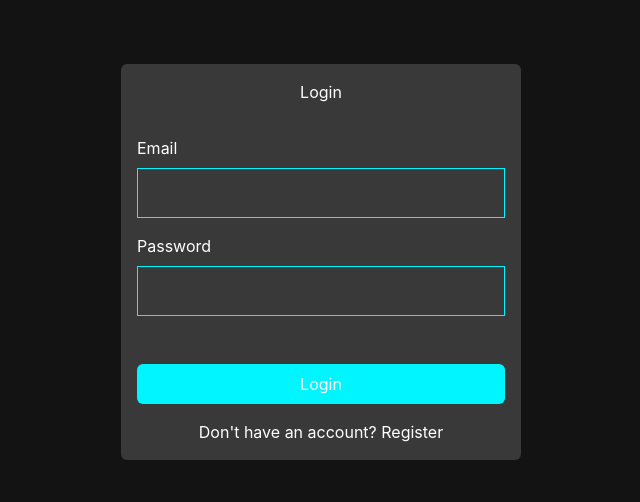
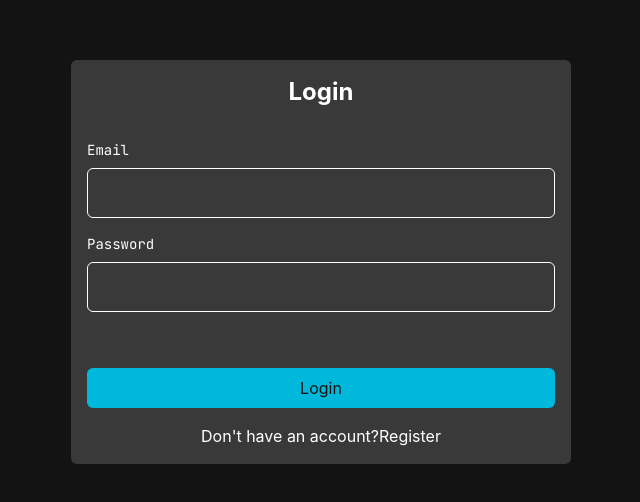
Before and after one commit to thecodemaster12/geek-station, a React (Vite) app: page /login in a window 1280 px wide. Shown: the part 138-640 px from the top of the page, without its empty margins (319-959 px from the left). Built offline with nearby package versions, Linux system fonts and the light colour scheme.

Commit message:
Update auth page

```diff
--- a/src/Pages/Auth/LoginPage.jsx
+++ b/src/Pages/Auth/LoginPage.jsx
@@ -1,26 +1,30 @@
-import { Link } from "react-router-dom"
+import { Link } from "react-router-dom";
+import InputForm from "../../components/InputForm";
+import ButtonForm from "../../components/ButtonForm";
 
 const LoginPage = () => {
   return (
     <>
-    <div className="">
-        <h1 className="text-center">Login</h1>
+      <div className="flex flex-col gap-8">
+        <h1 className="text-center text-2xl font-bold">Login</h1>
 
-        <form className="mt-8 flex flex-col gap-4" action="">
-            <div className="flex flex-col gap-2">
-                <label htmlFor="email">Email</label>
-                <input className="border border-primary py-3 px-6" type="email" name="email" id="email" />
-            </div>
-            <div className="flex flex-col gap-2">
-                <label htmlFor="password">Password</label>
-                <input className="border border-primary py-3 px-6" type="password" name="password" id="password" />
-            </div>
-            <button className="mt-8 btn bg-primary" type="submit">Login</button>
-            <p className="text-center">Don't have an account? <Link to="/register">Register</Link></p>
+        <form className="flex flex-col gap-4" action="">
+          <InputForm label="Email" type="email" name="email" />
+          <InputForm label="Password" type="password" name="password" />
+
+          <div className="mt-4 md:mt-10 flex flex-col gap-4">
+            <ButtonForm label="Login" />
+            <p className="text-center">
+              Don't have an account?
+              <Link to="/register" className="hover:text-cyan-500">
+                Register
+              </Link>
+            </p>
+          </div>
         </form>
-    </div>
+      </div>
     </>
-  )
-}
+  );
+};
 
-export default LoginPage
+export default LoginPage;
--- a/src/Pages/Auth/RegisterPage.jsx
+++ b/src/Pages/Auth/RegisterPage.jsx
@@ -1,22 +1,31 @@
-import { Link } from "react-router-dom"
-import InputForm from "../../components/InputForm"
-import ButtonForm from "../../components/ButtonForm"
+import { Link } from "react-router-dom";
+import InputForm from "../../components/InputForm";
+import ButtonForm from "../../components/ButtonForm";
 
 const RegisterPage = () => {
   return (
     <>
-        <div className="">
+      <div className="flex flex-col gap-8">
         <h1 className="text-center text-2xl font-bold">Register</h1>
 
-        <form className="mt-8 flex flex-col gap-4" action="">
-            <InputForm label="Email" type="email" name="email" />
-            <InputForm label="Password"  type="password" name="password" />
-            <ButtonForm  label="Register" />
-            <p className="text-center">Already have an account? <Link to="/login" className="hover:text-cyan-500">Login</Link></p>
+        <form className="flex flex-col gap-4" action="">
+          <InputForm label="Username" type="text" name="username" />
+          <InputForm label="Email" type="email" name="email" />
+          <InputForm label="Password" type="password" name="password" />
+
+          <div className="mt-4 md:mt-10 flex flex-col gap-4">
+            <ButtonForm label="Register" />
+            <p className="text-center">
+              Already have an account?
+              <Link to="/login" className="hover:text-cyan-500">
+                Login
+              </Link>
+            </p>
+          </div>
         </form>
-    </div>
+      </div>
     </>
-  )
-}
+  );
+};
 
-export default RegisterPage
+export default RegisterPage;
--- a/src/components/ButtonForm.jsx
+++ b/src/components/ButtonForm.jsx
@@ -1,6 +1,6 @@
 const ButtonForm = ({label}) => {
   return (
-    <button className="py-2 px-4 rounded-md cursor-pointer bg-cyan-500 hover:bg-cyan-600" type="submit">{label}</button>
+    <button className="py-2 px-4 rounded-md cursor-pointer text-dark bg-cyan-500 hover:bg-cyan-600" type="submit">{label}</button>
   )
 }
 
--- a/src/components/InputForm.jsx
+++ b/src/components/InputForm.jsx
@@ -1,9 +1,9 @@
 const InputForm = ({label, placeholder, type, name}) => {
   return (
     <div className="flex flex-col gap-2">
-      <label className="font-jetmono" htmlFor={name}>{label}</label>
+      <label className="font-jetmono text-sm" htmlFor={name}>{label}</label>
       <input
-        className="border border-white rounded-md focus:border focus:border-primary py-3 px-6 font-jetmono"
+        className="border border-white rounded-md focus:outline-0 focus:border-cyan-500 py-3 px-6 font-jetmono"
         type={type}
         name={name}
         placeholder={placeholder}
--- a/src/index.css
+++ b/src/index.css
@@ -1,5 +1,5 @@
+@import url('https://fonts.googleapis.com/css2?family=JetBrains+Mono:ital,wght@0,100..800;1,100..800&display=swap');
 @import 'tailwindcss';
-@import url('https://fonts.googleapis.com/css2?family=JetBrains+Mono:ital,wght@0,100..800;1,100..800&display=swap');
 
 
 @theme {
--- a/src/layout/AuthLayout.jsx
+++ b/src/layout/AuthLayout.jsx
@@ -4,7 +4,7 @@ const AuthLayout = () => {
   return (
     <>
       <div className="min-h-screen flex justify-center items-center">
-        <div className="min-w-[400px] bg-dark-gray rounded-md p-4">
+        <div className="min-w-[350px] md:min-w-[500px] bg-dark-gray rounded-md p-4">
           <Outlet />
         </div>
       </div>
```
